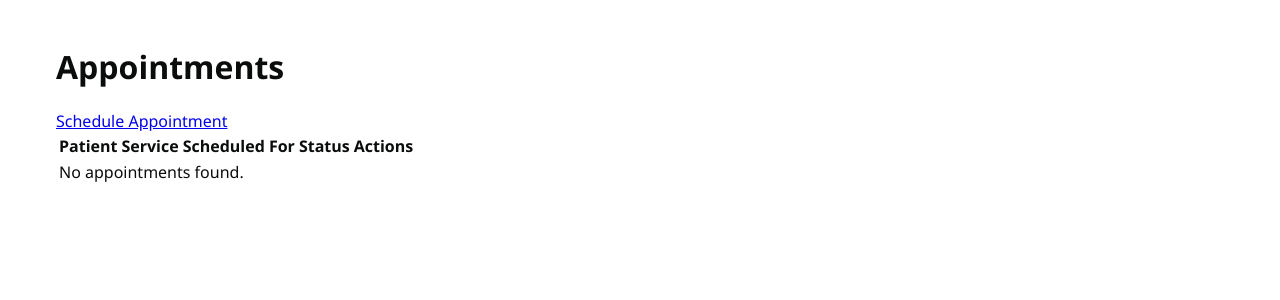
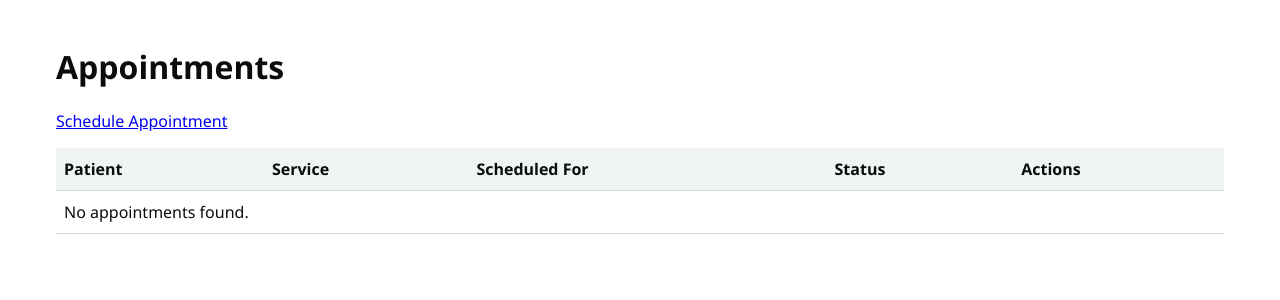
Before and after one commit to McBonuss/nhs_service_tracker, a Django app: template templates/appointments/list.html in a window 1280 px wide. Shown: the part 46-346 px from the top of the page. Run offline with Django 5.2, Linux system fonts and the light colour scheme; the template is opened without the code that fills it, so the values that code supplies are empty.

Commit message:
Enhance accessibility and table styling in CSS for improved user experience

```diff
--- a/static/css/styles.css
+++ b/static/css/styles.css
@@ -15,6 +15,15 @@ body {
   font-family: "Segoe UI", Arial, sans-serif;
   color: var(--text);
   background: #fff;
+}
+
+a:focus-visible,
+button:focus-visible,
+input:focus-visible,
+select:focus-visible,
+textarea:focus-visible {
+  outline: 3px solid #ffb81c;
+  outline-offset: 2px;
 }
 
 .skip-link {
@@ -70,6 +79,28 @@ main {
   background: var(--nhs-light);
 }
 
+table {
+  width: 100%;
+  border-collapse: collapse;
+  margin-top: 16px;
+}
+
+th,
+td {
+  text-align: left;
+  padding: 10px 8px;
+  border-bottom: 1px solid var(--border);
+}
+
+th {
+  background: var(--nhs-light);
+}
+
+.inline-form {
+  display: inline;
+  margin-left: 8px;
+}
+
 .stats-grid,
 .grid {
   display: grid;
```
Also changed, not shown: README.md.
